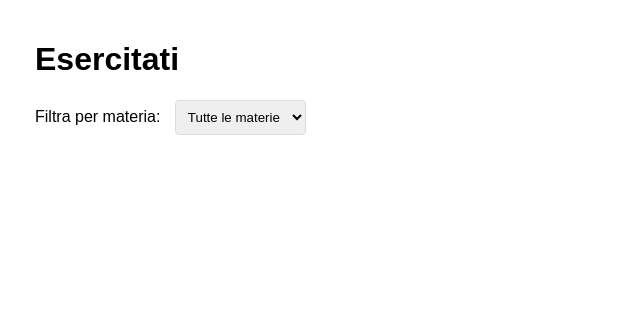
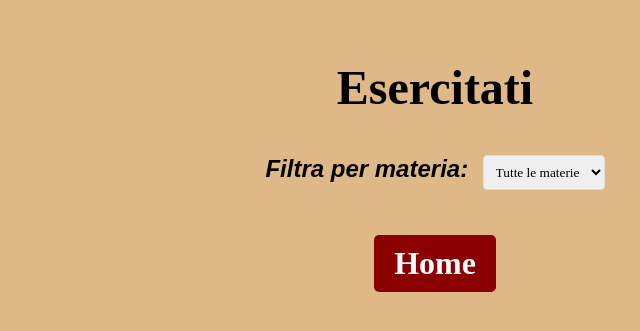
Before and after one commit to romagnoliz/ProgettoFlaskCondiviso, a Flask app: page /esercitati in a window 1280 px wide. Shown: the top 331 px of the page, without its empty margins (205-845 px from the left). Run offline with Flask 2, Linux system fonts and the light colour scheme.

Commit message:
funziona tutto

```diff
--- a/templates/base.html
+++ b/templates/base.html
@@ -3,7 +3,6 @@
     <head>
         <meta charset="UTF-8">
         <title>Flashcard App</title>
-
     </head>
         <body>
             <div class="container">
@@ -16,6 +15,13 @@
         max-width: 800px;
         margin: 0 auto;
         padding: 20px;
+        background-color: burlywood;
+        text-align: center;
+    }
+
+    label{
+        font-weight: bold;
+        font-style: oblique;
     }
 
     .btn {
@@ -28,6 +34,47 @@
         margin: 10px;
         border: none;
         cursor: pointer;
+        font-size: 200%;
+        font-weight: bold;
+        font-family: "Imprint MT Shadow";
+    }
+
+    .btn-home{
+        display: inline-block;
+        padding: 10px 20px;
+        background: darkred;
+        color: white;
+        text-decoration: none;
+        border-radius: 5px;
+        margin: 10px;
+        border: none;
+        cursor: pointer;
+        font-size: 200%;
+        font-weight: bold;
+        font-family: "Imprint MT Shadow";
+    }
+
+    #btn-risposta{
+        display: inline-block;
+        padding: 10px 20px;
+        background: cornflowerblue;
+        color: white;
+        text-decoration: none;
+        border-radius: 5px;
+        margin: 10px;
+        border: none;
+        cursor: pointer;
+        font-size: 50%;
+        font-weight: bold;
+    }
+
+    #title{
+        font-size: 500%;
+        font-family: "Felix Titling";
+    }
+
+    .card-header{
+        font-size: 125%;
     }
 
     .flashcard {
@@ -74,5 +121,38 @@
         background-color: white;
         box-shadow: 0 2px 4px rgba(0,0,0,0.1);
     }
+
+    #creation{
+        font-size: 129%;
+        text-align: center;
+    }
+
+    h2{
+        font-size: 300%;
+        font-family: Rubik;
+    }
+
+    textarea{
+        height: 18px;
+        text-align: center;
+        font-family: Ubuntu;
+    }
+
+    select{
+        font-family: Ubuntu;
+    }
+
+    #lab-mat{
+        font-size: 150%;
+
+    }
+
+    .flashcard{
+        font-size: 200%;
+        background-color: blanchedalmond;
+        border: black ;
+        width: 100%;
+    }
+
     </style>
 </html>
--- a/templates/esercitazione.html
+++ b/templates/esercitazione.html
@@ -1,10 +1,10 @@
 {% extends "base.html" %}
 
 {% block content %}
-    <h1>Esercitati</h1>
+    <h2>Esercitati</h2>
 
     <div class="filtro-materie">
-        <label for="materia">Filtra per materia:</label>
+        <label id="lab-mat" for="materia">Filtra per materia:</label>
         <select id="materia">
             <option value="all">Tutte le materie</option>
             {% for materia in materie %}
@@ -20,9 +20,10 @@
                 <div class="domanda">{{ card.domanda }}</div>
             </div>
             <div class="risposta" style="display:none;">{{ card.risposta }}</div>
-            <button onclick="toggleRisposta(this)">Mostra risposta</button>
+            <button id="btn-risposta" onclick="toggleRisposta(this)">Mostra risposta</button>
         </div>
         {% endfor %}
+         <a href="{{ url_for('home') }}" class="btn-home">Home</a>
     </div>
 
     <script>
--- a/templates/home.html
+++ b/templates/home.html
@@ -1,7 +1,7 @@
 {% extends "base.html" %}
 
 {% block content %}
-    <h1>Flashcard App</h1>
+    <h1 id="title">Flashcard App</h1>
     <div class="buttons">
         <a href="{{ url_for('crea') }}" class="btn">Crea Flashcard</a>
         <a href="{{ url_for('esercitati') }}" class="btn">Esercitati</a>
```
Also changed, not shown: templates/creazione.html (+12 -7 lines). Lines whose indentation alone changed are shown as unchanged.
